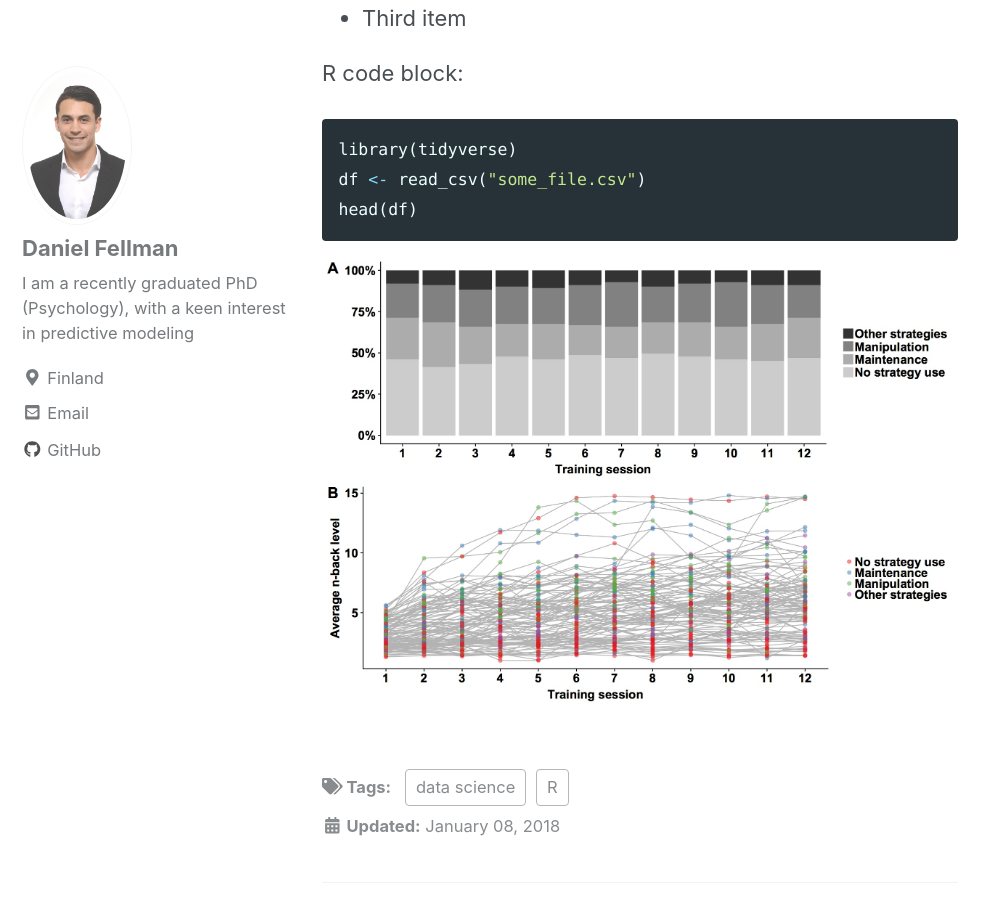
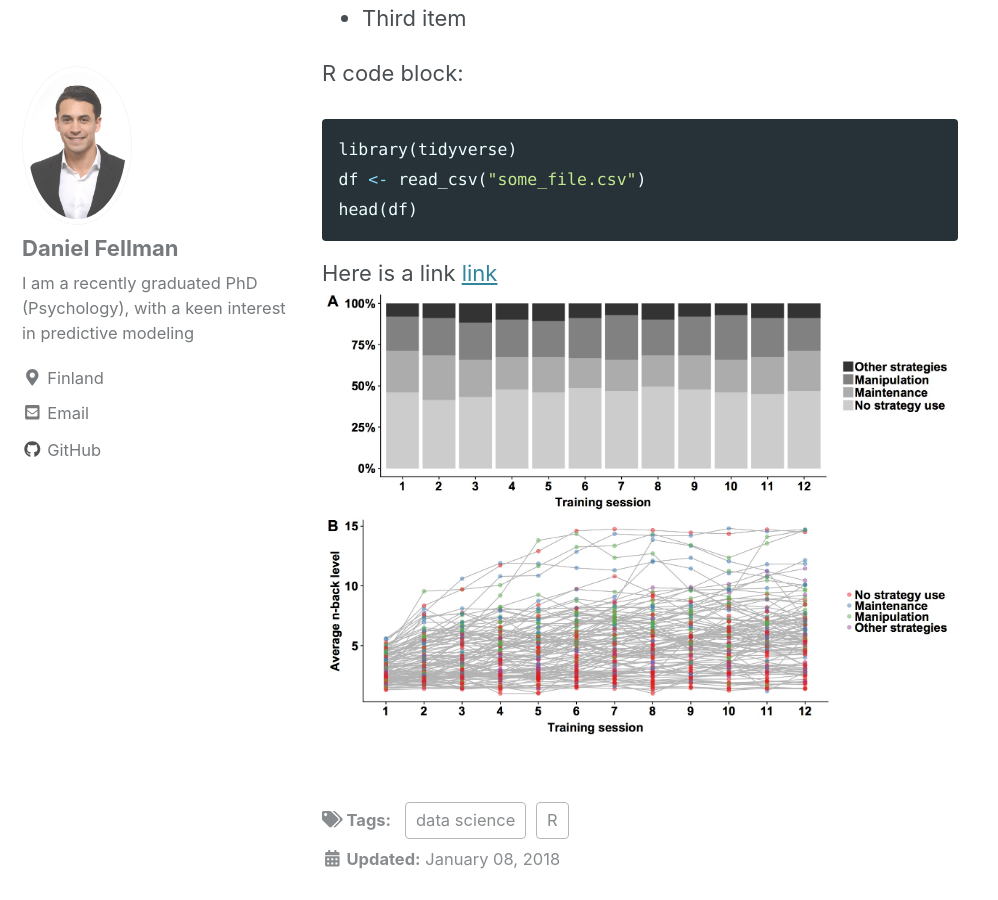
Before and after one commit to danielfellman/danielfellman.github.io, a Jekyll site: the page built from _posts/2019-01-08-visualization.md, in a window 1280 px wide and 900 px high, scrolled down 848 px. Shown: the whole window, without its empty margins (0-998 px from the left). Built offline with Jekyll 4.4.1, drawn with Linux system fonts in a browser that asks for light colours; cached includes are drawn as plain includes; nearby versions of some CDN libraries.

Commit message:
Update 2019-01-08-visualization.md

````diff
--- a/_posts/2019-01-08-visualization.md
+++ b/_posts/2019-01-08-visualization.md
@@ -30,5 +30,5 @@ library(tidyverse)
 df <- read_csv("some_file.csv")
 head(df)
 ```
-
+Here is a link [link](www.braintrain.fi)
 <img src="{{ site.url }}{{ site.baseurl }}/images/plot.jpg" alt="Data visualizations">
````
